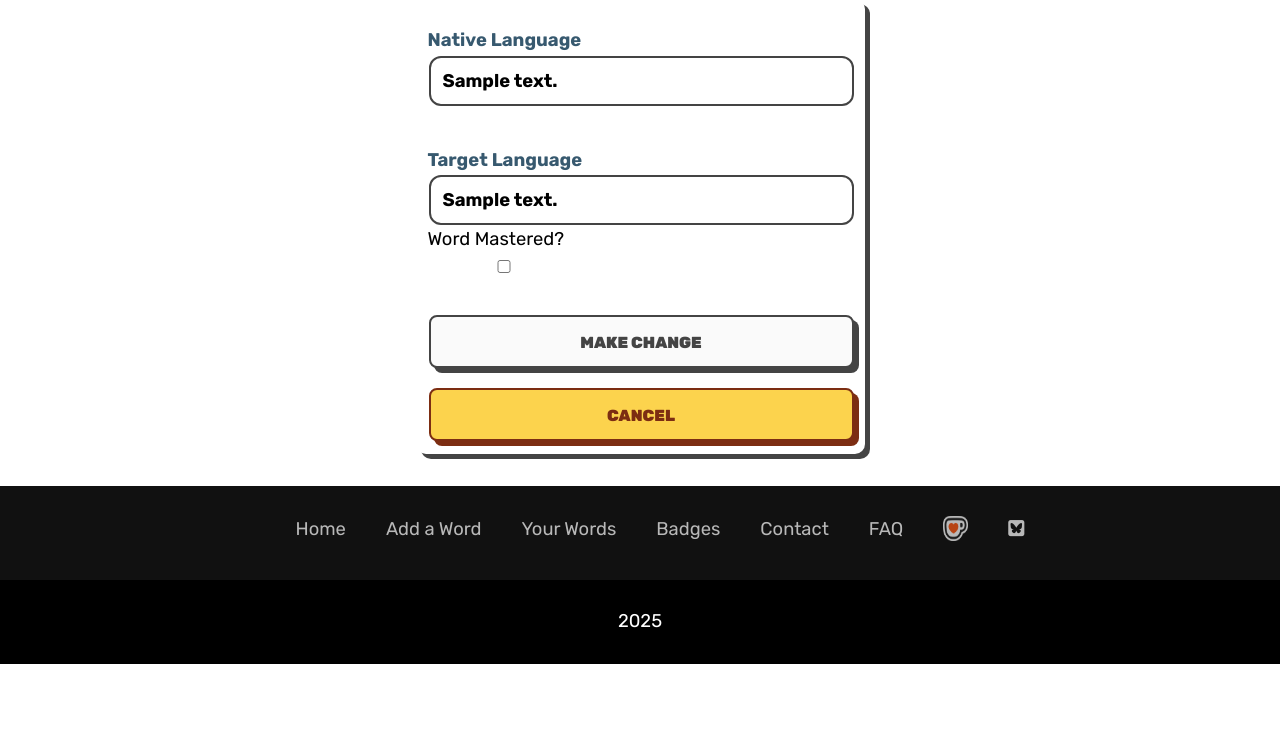
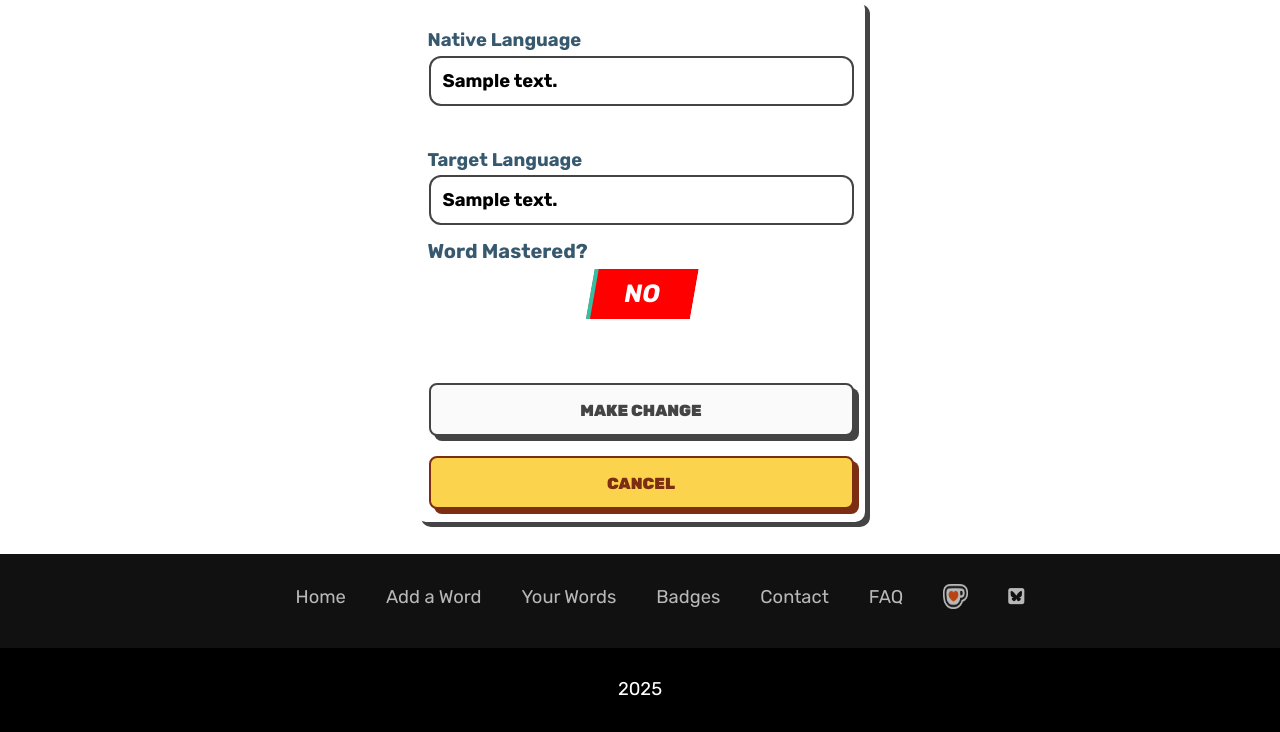
Before and after one commit to The40Watt/vocab-study, a PHP site: page /edit-record.php?id=1 in a window 1280 px wide. Shown: the part 243-975 px from the top of the page. Before the commit the page ends 907 px from the top, so only its background shows below. Run offline with PHP 8.4, Linux system fonts and the light colour scheme; the visitor is signed in with stand-in values (Sample User, id 1); tables that the repository leaves empty or names only in its code hold one stand-in row (values such as "Sample post").

Commit message:
Newer version. Mastery changes.
Style changes for mastery functionality.

```diff
--- a/my-site/css/stylin.css
+++ b/my-site/css/stylin.css
@@ -726,3 +726,100 @@ details {
   }
 
 /* END OF DETAILS STYLES*/
+
+
+/* TOGGLE STYLES START */
+
+.checkbox_item .title{
+	padding-bottom: 1px;
+	font-size: 20px;
+	margin-bottom: 2px;
+	text-align: left;
+    color: #37596f;
+    font-family: var(--googlefont);
+    font-weight: 700;
+    padding-top:10px;
+}
+
+.checkbox_item .checkbox_wrap{
+	position: relative;
+	display: block;
+	cursor: pointer;
+	width: 100px;
+	margin: 0 auto 50px;
+}
+
+.checkbox_item:last-child .checkbox_wrap{
+	margin-bottom: 0;
+}
+
+.checkbox_item .checkbox_wrap .checkbox_inp{
+	position: absolute;
+	top: 0;
+	left: 0;
+	opacity: 0;
+	z-index: 1;
+}
+
+.checkbox_item .checkbox_wrap .checkbox_mark{
+	display: inline-block;
+	position: relative;
+	border-radius: 25px;
+}
+
+.checkbox_item .checkbox_wrap .checkbox_mark:before,
+.checkbox_item .checkbox_wrap .checkbox_mark:after{
+	content: "";
+	position: absolute;
+	transition: all 0.5s ease;
+}
+
+
+
+
+
+
+
+/* skewed styles */
+.checkbox_item.citem_3 .checkbox_wrap .checkbox_mark{
+	width: 100px;
+	height: 50px;
+	padding: 2px;
+	border-radius: 0;
+	transform: skew(-10deg);
+	overflow: hidden;
+}
+
+.checkbox_item.citem_3 .checkbox_wrap .checkbox_mark:before,
+.checkbox_item.citem_3 .checkbox_wrap .checkbox_mark:after{
+	top: 0;
+    left: 0;
+    width: 100%;
+    height: 50px;
+    text-align: center;
+    line-height: 50px;
+    font-size: 25px;
+    color: #fff;
+    font-weight: bold;
+}
+
+.checkbox_item.citem_3 .checkbox_wrap .checkbox_mark:before{
+	content: "NO";
+	background: red;
+}
+
+.checkbox_item.citem_3 .checkbox_wrap .checkbox_mark:after{
+	content: "YES";
+	left: -100px;
+	background: #34bfa3;
+}
+
+.checkbox_item.citem_3 .checkbox_wrap .checkbox_inp:checked ~ .checkbox_mark:after{
+	left: 0;
+}
+
+.checkbox_item.citem_3 .checkbox_wrap .checkbox_inp:checked ~ .checkbox_mark:before{
+	left: 100px;
+}
+
+/* TOGGLE STYLES END */
```
